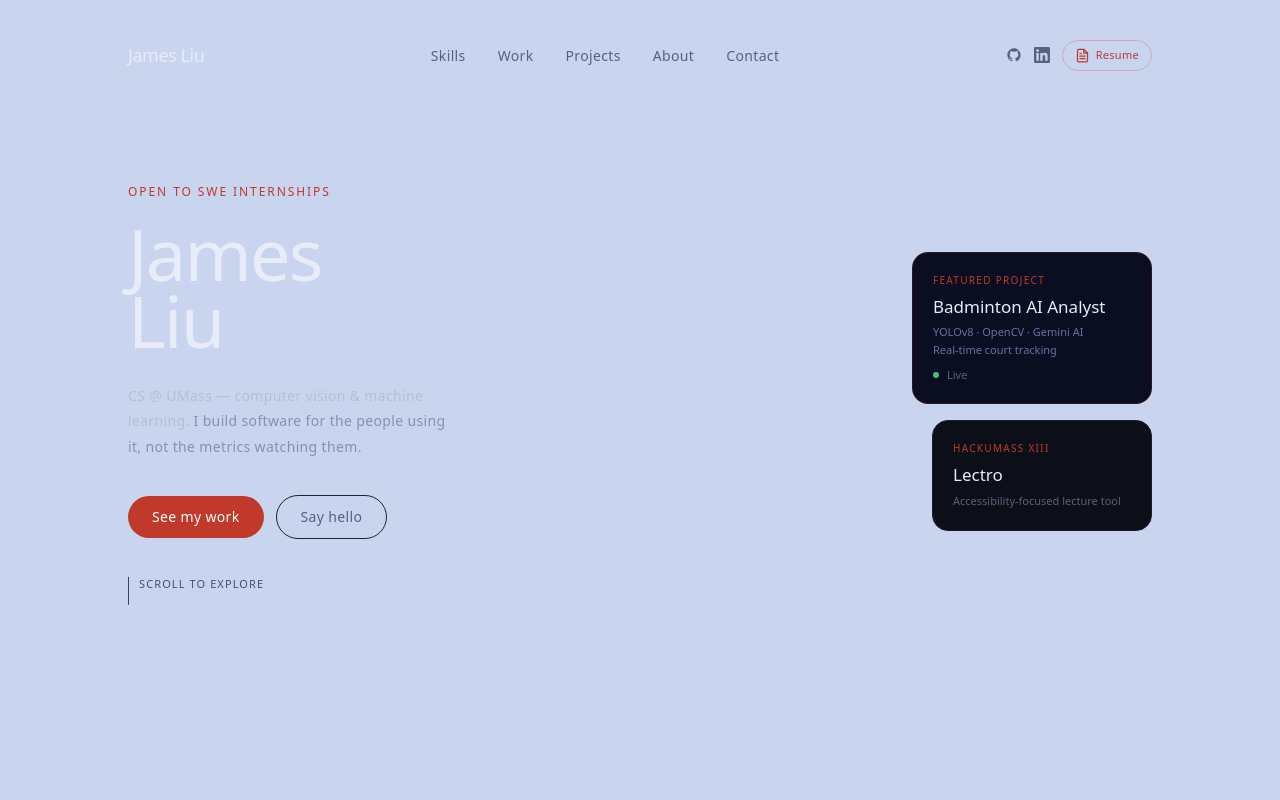
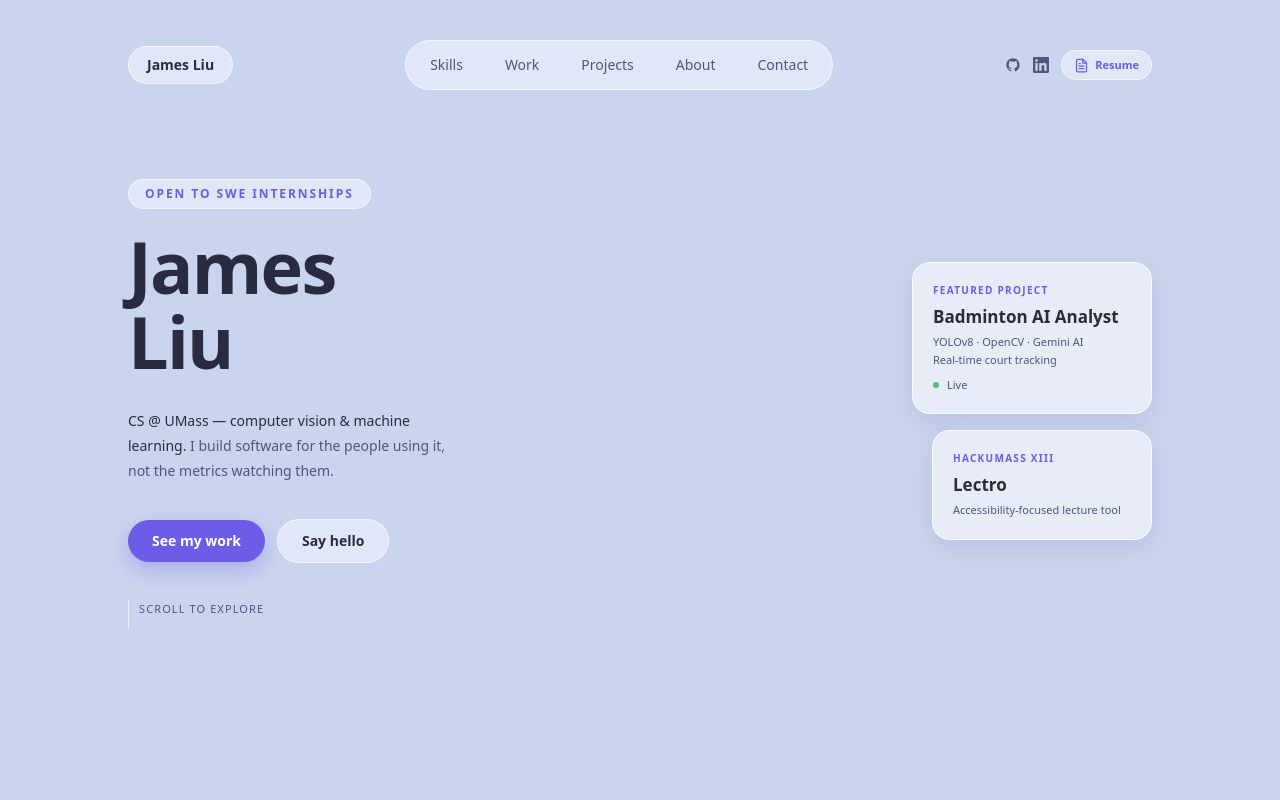
Before and after one commit to jameshualiu/jameshualiu.me, a Next.js app: page / in a window 1280 px wide. Shown: the top 800 px of the page. Built offline with nearby package versions, Linux system fonts and the light colour scheme.

Commit message:
style: restyle Hero with glass nav, pills, and featured project cards

```diff
--- a/components/Hero.tsx
+++ b/components/Hero.tsx
@@ -50,16 +50,16 @@ export default function Hero() {
         animate={{ opacity: 1, y: 0 }}
         transition={{ duration: 0.5, ease: "easeOut" }}
       >
-        <span className="font-playfair text-[#e8ecf8] text-lg tracking-tight">
+        <span className="glass-pill rounded-full px-[18px] py-2 text-sm font-bold text-[#2b2b40]">
           James Liu
         </span>
 
-        <ul className="hidden sm:flex items-center gap-8 list-none">
+        <ul className="hidden sm:flex items-center gap-1.5 glass-pill rounded-full p-1.5 list-none">
           {["Skills", "Work", "Projects", "About", "Contact"].map((item) => (
             <li key={item}>
               <Link
                 href={`#${item.toLowerCase()}`}
-                className="text-[#5a6080] text-sm hover:text-[#e8ecf8] transition-colors duration-200 tracking-wide"
+                className="block text-[#4d5780] text-sm px-[18px] py-2 rounded-full hover:text-[#2b2b40] transition-colors duration-200"
               >
                 {item}
               </Link>
@@ -72,7 +72,7 @@ export default function Hero() {
             href="https://github.com/jameshualiu"
             target="_blank"
             rel="noopener noreferrer"
-            className="text-[#5a6080] hover:text-[#e8ecf8] transition-colors duration-200"
+            className="text-[#4d5780] hover:text-[#2b2b40] transition-colors duration-200"
             aria-label="GitHub"
           >
             <GitHubIcon />
@@ -81,7 +81,7 @@ export default function Hero() {
             href="https://linkedin.com/in/jameshualiu"
             target="_blank"
             rel="noopener noreferrer"
-            className="text-[#5a6080] hover:text-[#e8ecf8] transition-colors duration-200"
+            className="text-[#4d5780] hover:text-[#2b2b40] transition-colors duration-200"
             aria-label="LinkedIn"
           >
             <LinkedInIcon />
@@ -90,7 +90,7 @@ export default function Hero() {
             href="https://drive.google.com/file/d/1qRnDHmwKeTUix9lrmkF6mwbyZJ5CnJxi/view?usp=sharing"
             target="_blank"
             rel="noopener noreferrer"
-            className="flex items-center gap-1.5 text-[#c0392b] text-[11px] border border-[#c0392b]/25 rounded-full px-3 py-1.5 hover:bg-[#c0392b]/10 transition-all duration-200 tracking-wide"
+            className="glass-pill flex items-center gap-1.5 text-[#6c5ce7] text-[11px] font-semibold rounded-full px-3 py-1.5 hover:bg-white/60 transition-colors duration-200"
           >
             <ResumeIcon />
             <span className="hidden sm:inline">Resume</span>
@@ -102,18 +102,8 @@ export default function Hero() {
       <div className="relative flex-1 max-w-5xl mx-auto w-full flex flex-col sm:grid sm:grid-cols-2 sm:items-center pb-16">
         {/* Left — headline + CTA */}
         <div className="relative">
-          <svg
-            className="absolute -top-16 -left-12 w-[420px] h-[420px] pointer-events-none opacity-40 -z-10"
-            viewBox="0 0 400 400"
-            fill="none"
-            aria-hidden="true"
-          >
-            <path d="M-20 380 C 120 360, 220 120, 420 30" stroke="#c0392b" strokeWidth="2" />
-            <circle cx="416" cy="30" r="4" fill="#c0392b" />
-          </svg>
-
           <motion.p
-            className="text-[#c0392b] text-xs tracking-[0.16em] uppercase font-medium mb-5"
+            className="glass-pill inline-block text-[#6c5ce7] text-xs tracking-[0.16em] uppercase font-bold rounded-full px-4 py-1.5 mb-5"
             initial={{ opacity: 0, y: 16 }}
             animate={{ opacity: 1, y: 0 }}
             transition={{ duration: 0.5, ease: "easeOut", delay: 0.15 }}
@@ -122,7 +112,7 @@ export default function Hero() {
           </motion.p>
 
           <motion.h1
-            className="font-playfair text-[52px] sm:text-[72px] leading-[0.94] text-[#e8ecf8] tracking-tight mb-7"
+            className="text-5xl sm:text-7xl font-extrabold leading-[1.05] text-[#2b2b40] tracking-tight mb-7"
             variants={headlineVariants}
             initial="hidden"
             animate="visible"
@@ -136,12 +126,12 @@ export default function Hero() {
           </motion.h1>
 
           <motion.p
-            className="text-[#8890b0] text-sm leading-[1.8] max-w-xs font-light tracking-wide mb-9"
+            className="text-[#4d5780] text-sm leading-[1.8] max-w-xs mb-9"
             initial={{ opacity: 0, y: 16 }}
             animate={{ opacity: 1, y: 0 }}
             transition={{ duration: 0.5, ease: "easeOut", delay: 0.62 }}
           >
-            <span className="text-[#b8bdd4] font-normal">
+            <span className="text-[#2b2b40] font-medium">
               CS @ UMass — computer vision &amp; machine learning.
             </span>{" "}
             I build software for the people using it, not the metrics
@@ -156,14 +146,14 @@ export default function Hero() {
           >
             <MotionLink
               href="#work"
-              className="bg-[#c0392b] text-white text-sm font-medium px-6 py-[11px] rounded-full hover:opacity-85 transition-opacity duration-200 tracking-wide"
+              className="bg-[#6c5ce7] text-white text-sm font-semibold px-6 py-[11px] rounded-full shadow-[0_8px_20px_rgba(108,92,231,0.32)] hover:opacity-90 transition-opacity duration-200"
               whileTap={{ scale: 0.96 }}
             >
               See my work
             </MotionLink>
             <MotionLink
               href="#contact"
-              className="text-[#5a6080] text-sm px-6 py-[11px] rounded-full border border-[#1e2235] hover:border-[#5a6080] hover:text-[#b8bdd4] transition-all duration-200 tracking-wide"
+              className="glass-pill text-[#2b2b40] text-sm font-semibold px-6 py-[11px] rounded-full hover:bg-white/60 transition-colors duration-200"
               whileTap={{ scale: 0.96 }}
             >
               Say hello
@@ -177,7 +167,7 @@ export default function Hero() {
             transition={{ duration: 0.5, delay: 0.9 }}
           >
             <motion.div
-              className="w-px h-7 bg-[#3a4060]"
+              className="w-px h-7 bg-white/60"
               animate={{ y: [0, 6, 0] }}
               transition={{
                 duration: 1.8,
@@ -185,7 +175,7 @@ export default function Hero() {
                 ease: "easeInOut",
               }}
             />
-            <span className="text-[#4a5070] text-[11px] uppercase tracking-[0.1em]">
+            <span className="text-[#4d5780] text-[11px] uppercase tracking-[0.1em]">
               Scroll to explore
             </span>
           </motion.div>
@@ -193,35 +183,34 @@ export default function Hero() {
 
         {/* Mobile: horizontal scroll strip */}
         <motion.div
-          className="flex gap-3 overflow-x-auto pb-2 sm:hidden"
-          style={{ scrollbarWidth: "none" }}
+          className="flex gap-3 overflow-x-auto pb-2 no-scrollbar sm:hidden"
           initial={{ opacity: 0 }}
           animate={{ opacity: 1 }}
           transition={{ duration: 0.5, delay: 0.86 }}
         >
-          <div className="min-w-[200px] bg-[#0b0e20] border border-[#c0392b]/20 rounded-2xl p-4 flex-shrink-0">
-            <p className="text-[#c0392b] text-[10px] uppercase tracking-[0.13em] font-medium mb-2">
+          <div className="glass-card min-w-[200px] rounded-[18px] p-4 flex-shrink-0">
+            <p className="text-[#6c5ce7] text-[10px] uppercase tracking-[0.13em] font-bold mb-2">
               Featured project
             </p>
-            <h3 className="font-playfair text-[#e8ecf8] text-[15px] leading-tight mb-1.5">
+            <h3 className="text-[#2b2b40] text-[15px] font-bold leading-tight mb-1.5">
               Badminton AI Analyst
             </h3>
-            <p className="text-[#6870a0] text-[11px] leading-relaxed font-light">
+            <p className="text-[#4d5780] text-[11px] leading-relaxed">
               YOLOv8 · OpenCV · Gemini AI
             </p>
             <div className="flex items-center gap-2 mt-2">
               <span className="w-1.5 h-1.5 rounded-full bg-[#4dbd78] animate-pulse" />
-              <span className="text-[#5a6080] text-[11px]">Live</span>
+              <span className="text-[#4d5780] text-[11px]">Live</span>
             </div>
           </div>
-          <div className="min-w-[180px] bg-[#0d0f18] border border-[#1a1e30] rounded-2xl p-4 flex-shrink-0">
-            <p className="text-[#c0392b] text-[10px] uppercase tracking-[0.13em] font-medium mb-2">
+          <div className="glass-card min-w-[180px] rounded-[18px] p-4 flex-shrink-0">
+            <p className="text-[#6c5ce7] text-[10px] uppercase tracking-[0.13em] font-bold mb-2">
               HackUMass XIII
             </p>
-            <h3 className="font-playfair text-[#e8ecf8] text-[15px] leading-tight mb-1.5">
+            <h3 className="text-[#2b2b40] text-[15px] font-bold leading-tight mb-1.5">
               Lectro
             </h3>
-            <p className="text-[#5a6080] text-[11px] leading-relaxed font-light">
+            <p className="text-[#4d5780] text-[11px] leading-relaxed">
               Accessibility-focused lecture tool
             </p>
           </div>
@@ -229,31 +218,31 @@ export default function Hero() {
 
         {/* Desktop: stacked */}
         <div className="hidden sm:flex sm:flex-col sm:items-end sm:gap-4">
-          <div className="w-60 bg-[#0b0e20] border border-[#c0392b]/20 rounded-2xl p-5">
-            <p className="text-[#c0392b] text-[10px] uppercase tracking-[0.13em] font-medium mb-2">
+          <div className="glass-card w-60 rounded-[18px] p-5">
+            <p className="text-[#6c5ce7] text-[10px] uppercase tracking-[0.13em] font-bold mb-2">
               Featured project
             </p>
-            <h3 className="font-playfair text-[#e8ecf8] text-[17px] leading-tight mb-1.5">
+            <h3 className="text-[#2b2b40] text-[17px] font-bold leading-tight mb-1.5">
               Badminton AI Analyst
             </h3>
-            <p className="text-[#6870a0] text-[11px] leading-relaxed font-light">
+            <p className="text-[#4d5780] text-[11px] leading-relaxed">
               YOLOv8 · OpenCV · Gemini AI
               <br />
               Real-time court tracking
             </p>
             <div className="flex items-center gap-2 mt-2">
               <span className="w-1.5 h-1.5 rounded-full bg-[#4dbd78] animate-pulse" />
-              <span className="text-[#5a6080] text-[11px]">Live</span>
+              <span className="text-[#4d5780] text-[11px]">Live</span>
             </div>
           </div>
-          <div className="w-[220px] bg-[#0d0f18] border border-[#1a1e30] rounded-2xl p-5">
-            <p className="text-[#c0392b] text-[10px] uppercase tracking-[0.13em] font-medium mb-2">
+          <div className="glass-card w-[220px] rounded-[18px] p-5">
+            <p className="text-[#6c5ce7] text-[10px] uppercase tracking-[0.13em] font-bold mb-2">
               HackUMass XIII
             </p>
-            <h3 className="font-playfair text-[#e8ecf8] text-[17px] leading-tight mb-1.5">
+            <h3 className="text-[#2b2b40] text-[17px] font-bold leading-tight mb-1.5">
               Lectro
             </h3>
-            <p className="text-[#5a6080] text-[11px] leading-relaxed font-light">
+            <p className="text-[#4d5780] text-[11px] leading-relaxed">
               Accessibility-focused lecture tool
             </p>
           </div>
```
